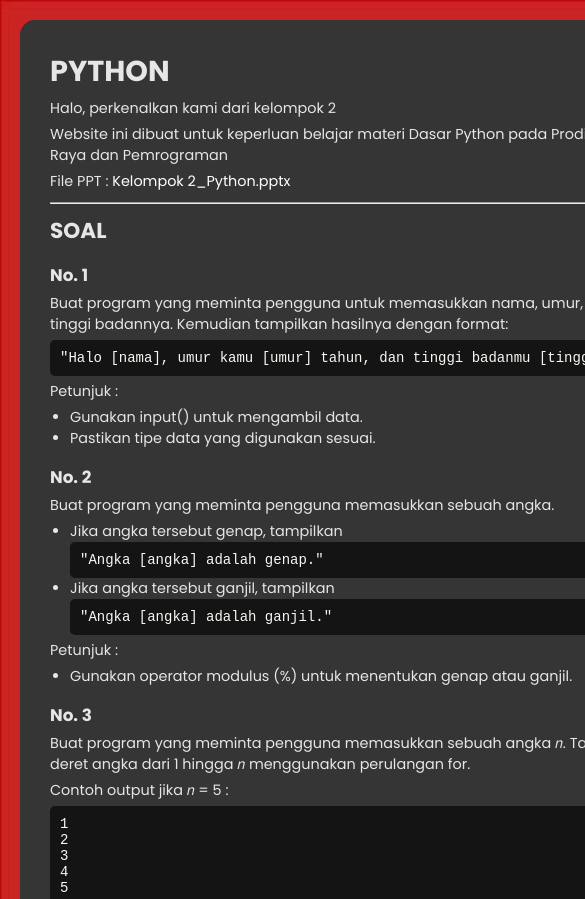
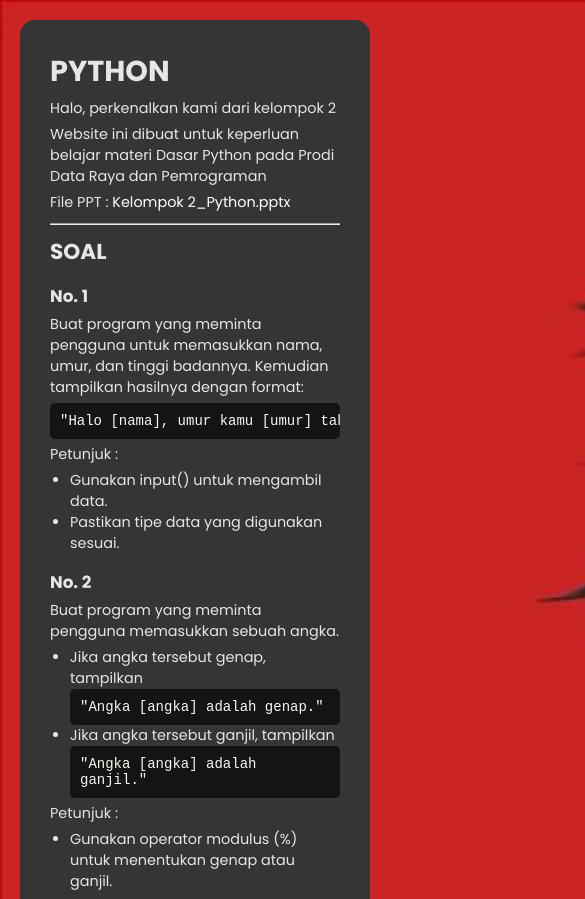
Before and after one commit to willofdan/willofdan.github.io, a plain HTML site: page pythonTutorial/index.html in a window 390 px wide. Shown: the top 899 px of the page, 585 px wide, since content can reach past the window. Drawn offline with Linux system fonts and the light colour scheme; a web font is replaced by a local one.

Commit message:
Update style.css

```diff
--- a/pythonTutorial/style.css
+++ b/pythonTutorial/style.css
@@ -86,11 +86,6 @@ span{
  }
 
 @media only screen and (max-width: 780px){
-    .container{
-        display: block;
-        width: fit-content;
-        height: fit-content;
-    }
     body{
         background-size: cover;
         width: 100%;
@@ -100,9 +95,11 @@ span{
        display: none;
     }
     .main{
-        width: 100%;
         max-width: 100%;
+        max-height: 100%;
         font-size: 0.9rem;
         border-radius: 15px;
+        flex: 1;
+
     }
  }
```
